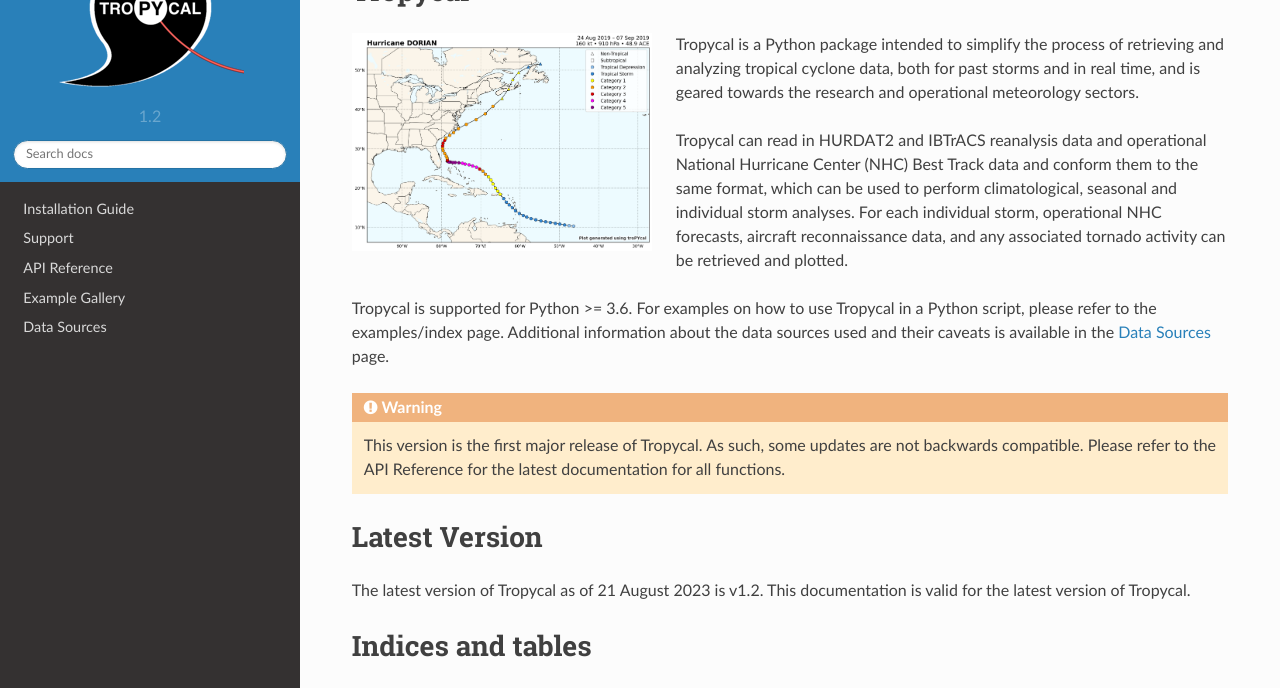
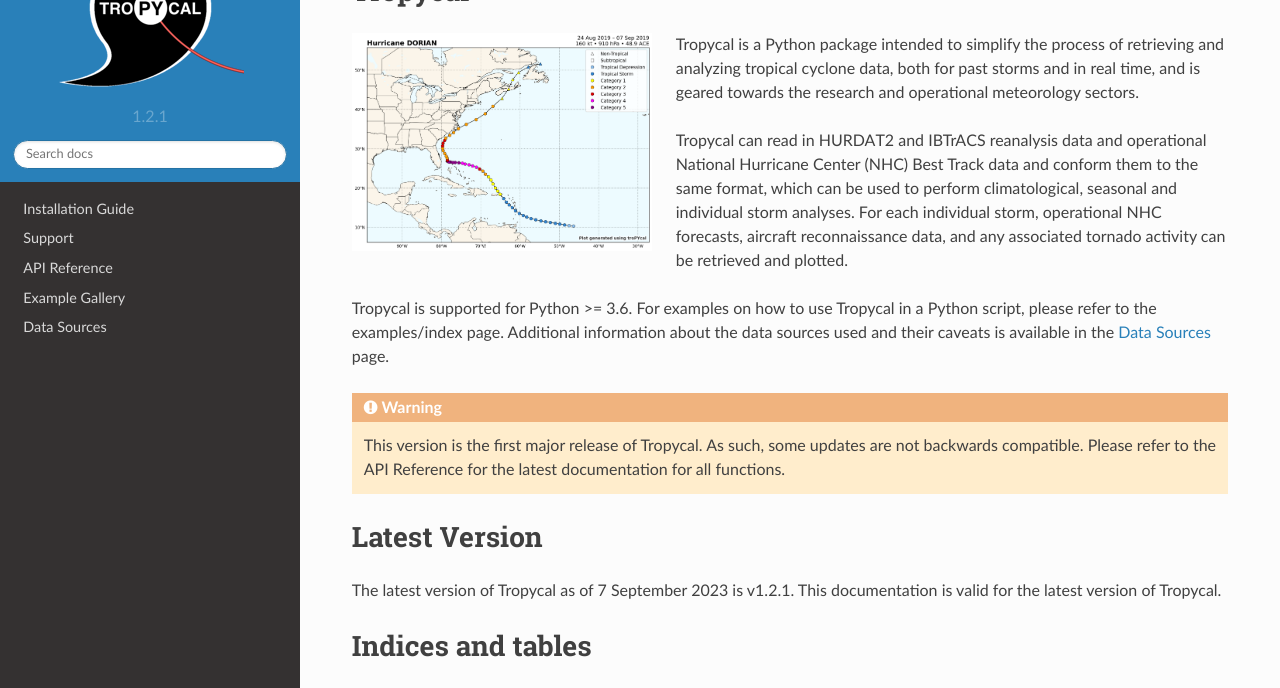
Before and after one commit to tropycal/tropycal, a Sphinx documentation site: the page built from docs/index.rst, in a window 1280 px wide and 1081 px high. Shown: the part 132-820 px from the top of the window. Built offline with Sphinx 7.4.7 and the Read the Docs theme 2.0.0, drawn with Linux system fonts in a browser that asks for light colours; pages that are not in the unit, such as notebooks, are missing from menus; the version number is read from the project's files by our own code.

Commit message:
feat: upgrade to v1.2.1

```diff
--- a/docs/conf.py
+++ b/docs/conf.py
@@ -33,7 +33,7 @@
 # The short X.Y version
 version = ''
 # The full version, including alpha/beta/rc tags
-release = '1.2'
+release = '1.2.1'
 
 
 # -- General configuration ---------------------------------------------------
--- a/docs/index.rst
+++ b/docs/index.rst
@@ -30,7 +30,7 @@
 Latest Version
 ==============
 
-The latest version of Tropycal as of 21 August 2023 is v1.2. This documentation is valid for the latest version of Tropycal.
+The latest version of Tropycal as of 7 September 2023 is v1.2.1. This documentation is valid for the latest version of Tropycal.
 
 Indices and tables
 ==================
--- a/setup.cfg
+++ b/setup.cfg
@@ -1,6 +1,6 @@
 [metadata]
 name = tropycal
-version = 1.2
+version = 1.2.1
 description = Package for retrieving and analyzing tropical cyclone data
 long_description = file: README.md
 long_description_content_type = text/markdown
```
Also changed, not shown: README.md (+1 -1 lines).
